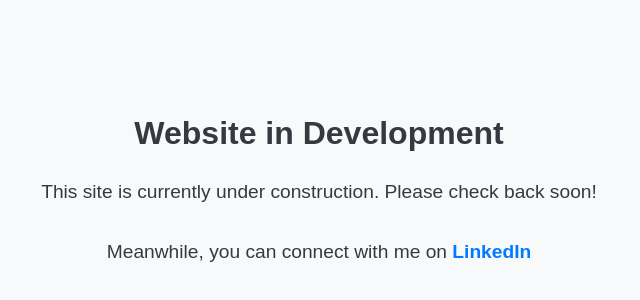
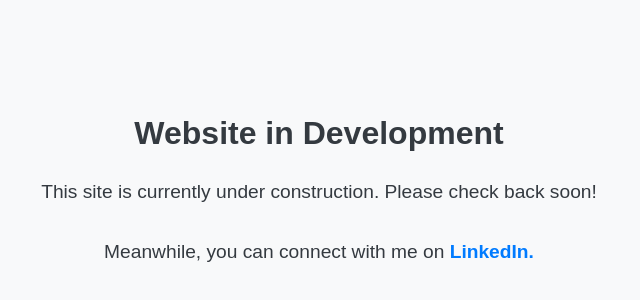
Before and after one commit to rodrigoemarquez/rodrigoemarquez.github.io, a plain HTML site: page index.html in a window 1280 px wide. Shown: the part 212-512 px from the top of the page, 321-961 px from the left. Drawn offline with Linux system fonts and the light colour scheme.

Commit message:
Update index.html

```diff
--- a/index.html
+++ b/index.html
@@ -44,7 +44,7 @@
 
   <h1>Website in Development</h1>
   <p>This site is currently under construction. Please check back soon!</p>
-  <p>Meanwhile, you can connect with me on <a href="https://www.linkedin.com/in/rodrigoemarquez" target="_blank">LinkedIn </a></p>
+  <p>Meanwhile, you can connect with me on <a href="https://www.linkedin.com/in/rodrigoemarquez" target="_blank">LinkedIn.</a></p>
 
 
 </body>
```
